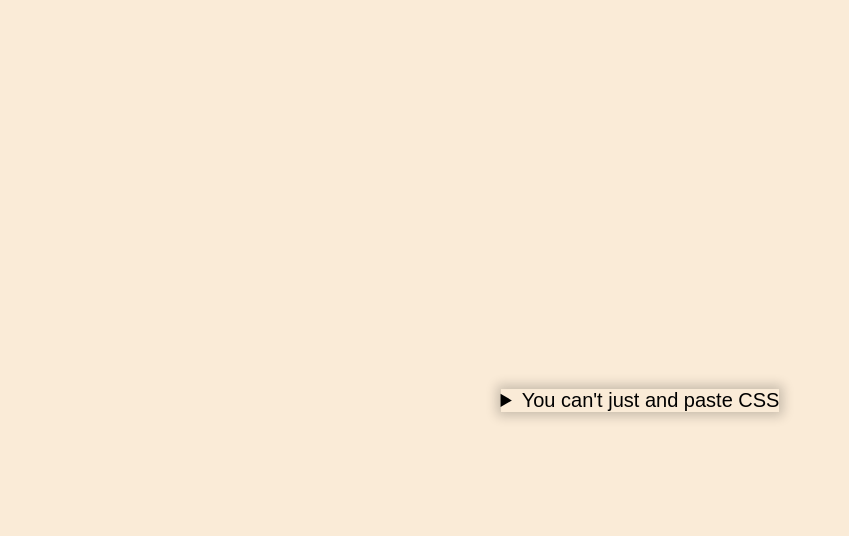
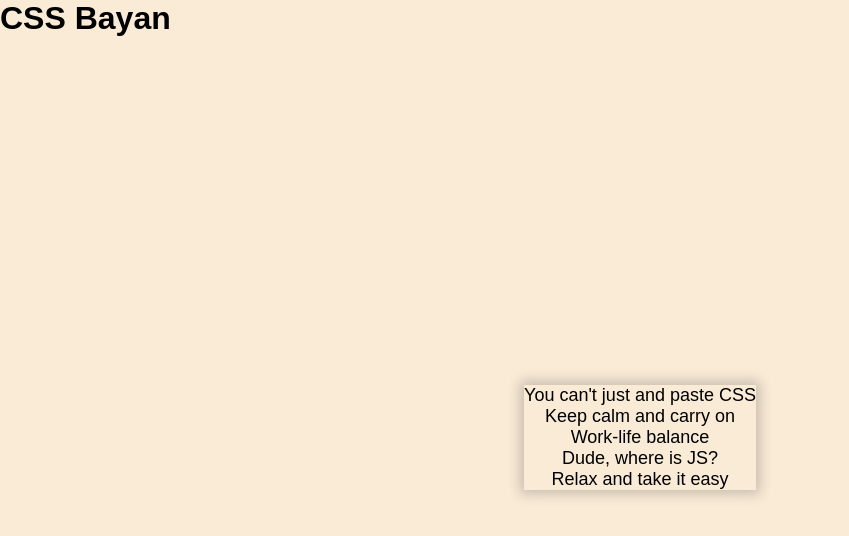
Before and after one commit to Evgeshkaa/cssBayan, a plain HTML site: page cssBayan/index.html in a window 1280 px wide. Shown: the whole page, without its empty margins (0-849 px from the left). Drawn offline with Linux system fonts and the light colour scheme.

Commit message:
feat: html and css (Sat, Mar 11, 2023 09:14:24 PM)

```diff
--- a/cssBayan/index.html
+++ b/cssBayan/index.html
@@ -6,12 +6,29 @@
     <link rel="stylesheet" href="style.css">
 </head>
 <body>
+<h1>CSS Bayan</h1>
 <div class="wrapper">
     <div class="point">
         <div class="accordion">
             <details class="accordion__item">
               <summary class="accordion__title"> You can't just and paste CSS</summary>
-                <img src="img/pasteCSS.PNG" alt="pasteCSS" class="image">
+               <p><img src="img/pasteCSS.PNG" alt="pasteCSS" class="image"></p>
+            </details>
+            <details class="accordion__item">
+                <summary class="accordion__title">Keep calm and carry on</summary>
+                <p><img src="img/carryon.PNG" alt="carryon" class="image"></p>
+            </details>
+            <details class="accordion__item">
+                <summary class="accordion__title"> Work-life balance</summary>
+                <p><img src="img/worklifeBalance.PNG" alt="worklife" class="image"></p>
+            </details>
+            <details class="accordion__item">
+                <summary class="accordion__title"> Dude, where is JS?</summary>
+                <p><img src="img/whereJS.PNG" alt="whereJS" class="image"></p>
+            </details>
+            <details class="accordion__item">
+                <summary class="accordion__title"> Relax and take it easy</summary>
+                <p><img src="img/relax.PNG" alt="relax" class="image"></p>
             </details>
         </div>
     </div>
--- a/cssBayan/style.css
+++ b/cssBayan/style.css
@@ -8,8 +8,8 @@ body {
     font-family: sans-serif;
     background-color: antiquewhite;
 }
-summary::-webkit-details-marker {
-   display: none;
+details > summary {
+   list-style: none;
 }
 
 .wrapper {
@@ -21,12 +21,20 @@ summary::-webkit-details-marker {
 }
 
 .accordion {
-    max-width: 800px;
+    max-width: 100%;
     box-shadow: 0 0 12px 4px rgba(0, 0, 0, 0.2);
 }
 
 .accordion__title {
     text-align: center;
-    font-size: 20px;
+    font-size: 18px;
     width: 100%;
 }
+ p {
+     text-align: center;
+ }
+.image {
+    width: 30%;
+    padding: 10px;
+
+}
```
